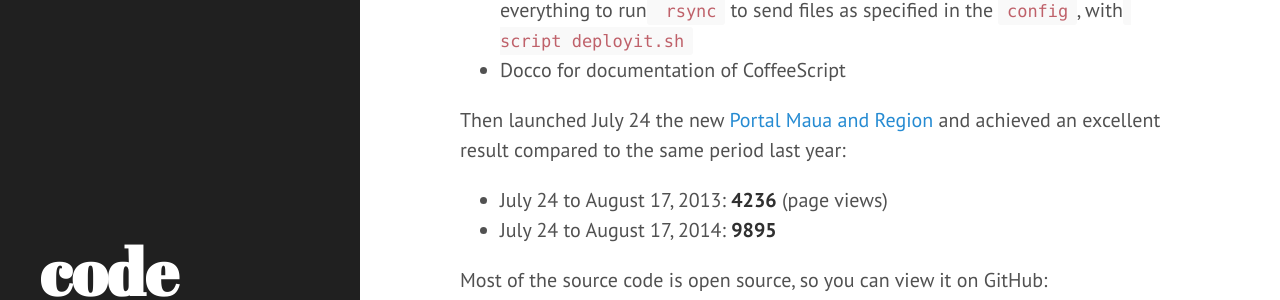
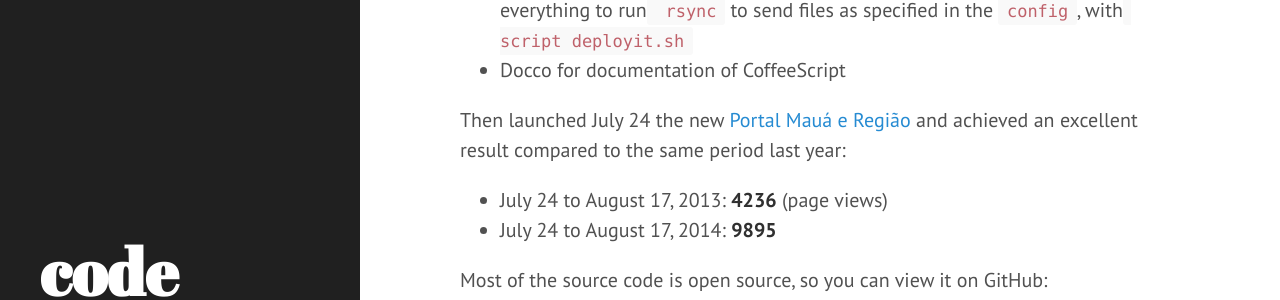
Before and after one commit to skvggor/marcker.github.io, a Jekyll site: the page built from _posts/2014-08-18-new-versus-old.markdown, in a window 1280 px wide and 900 px high, scrolled down 2457 px. Shown: the part 153-453 px from the top of the window. Built offline with Jekyll 4.4.1, drawn with Linux system fonts in a browser that asks for light colours; Markdown is read by kramdown in place of the engine named in the settings.

Commit message:
Changes link

```diff
--- a/_posts/2014-08-18-new-versus-old.markdown
+++ b/_posts/2014-08-18-new-versus-old.markdown
@@ -24,7 +24,7 @@ Thus, from March to July worked hard to build a new product that could meet the
    * `Grunt-shell` runs after everything to run` rsync` to send files as specified in the `config`, with` script deployit.sh`
 * Docco for documentation of CoffeeScript
 
-Then launched July 24 the new [Portal Maua and Region](http://portalmauaeregiao.com.br) and achieved an excellent result compared to the same period last year:
+Then launched July 24 the new [Portal Mauá e Região](http://portalmauaeregiao.com.br) and achieved an excellent result compared to the same period last year:
 
 * July 24 to August 17, 2013: **4236** (page views)
 * July 24 to August 17, 2014: **9895**
```
Also changed, not shown: 6 other files.
